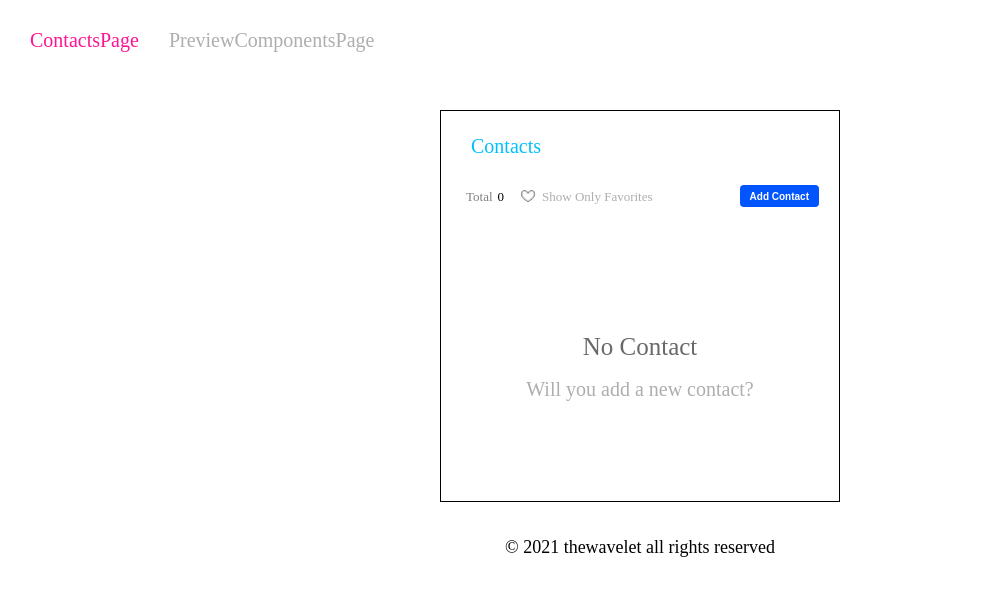
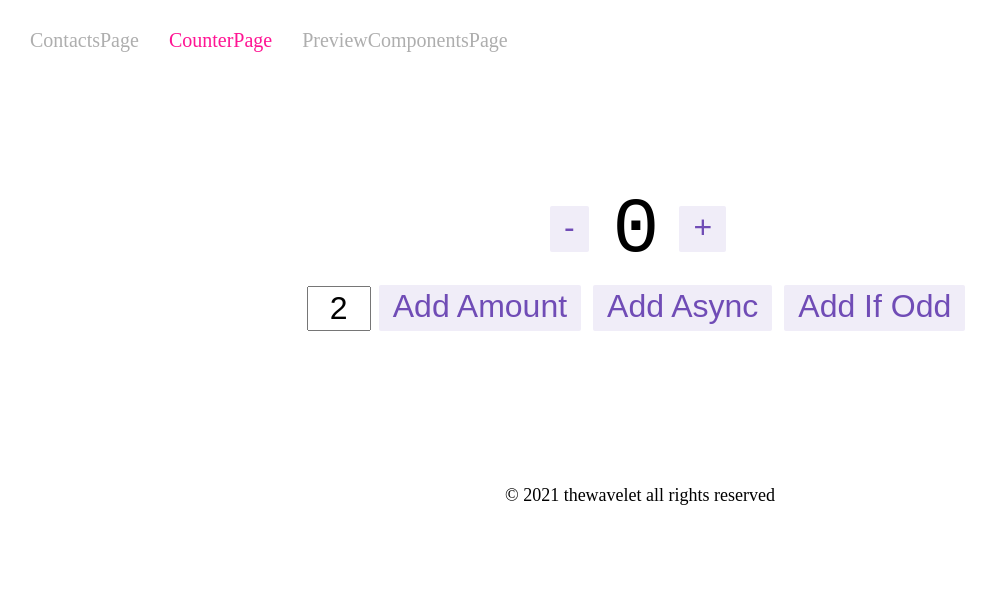
Before and after one commit to dmk3141618/contacts-toolkit, a React (Create React App) app in the folder contacts/: page /CounterPage in a window 1280 px wide. Before the commit this address led to /ContactsPage. Shown: the top 596 px of the page, without its empty margins (0-998 px from the left). Built offline with nearby package versions, Linux system fonts and the light colour scheme.

Commit message:
feat(CounterPage): add sample CounterPage for reference

```diff
--- a/contacts/src/App.tsx
+++ b/contacts/src/App.tsx
@@ -6,6 +6,7 @@ import {theme} from '~/common/theme';
 import Header from '~/common/component/Header';
 import Footer from '~/common/component/Footer';
 import ContactsPage from '~/pages/ContactsPage';
+import CounterPage from '~/pages/CounterPage';
 import PreviewComponentsPage from '~/pages/PreviewComponentsPage';
 
 function App() {
@@ -14,6 +15,7 @@ function App() {
       <Header />
       <Switch>
         <Route path="/ContactsPage" component={ContactsPage} />
+        <Route path="/CounterPage" component={CounterPage} />
         <Route path="/PreviewComponentsPage" component={PreviewComponentsPage} />
         <Redirect to="/ContactsPage" />
       </Switch>
--- a/contacts/src/common/component/Header/index.tsx
+++ b/contacts/src/common/component/Header/index.tsx
@@ -43,6 +43,11 @@ function Header() {
           </HeaderNavItem>
         </HeaderNavLi>
         <HeaderNavLi>
+          <HeaderNavItem exact={true} to="/CounterPage">
+            CounterPage
+          </HeaderNavItem>
+        </HeaderNavLi>
+        <HeaderNavLi>
           <HeaderNavItem exact={true} to="/PreviewComponentsPage">
             PreviewComponentsPage
           </HeaderNavItem>
--- /dev/null
+++ b/contacts/src/common/state/counter.ts
@@ -0,0 +1,78 @@
+import {createAsyncThunk, createSlice, PayloadAction} from '@reduxjs/toolkit';
+import {RootState, AppThunk} from '~/common/store';
+import {fetchCount} from '~/common/state/counterAPI';
+
+export interface CounterState {
+  value: number;
+  status: 'idle' | 'loading' | 'failed';
+}
+
+const initialState: CounterState = {
+  value: 0,
+  status: 'idle',
+};
+
+// The function below is called a thunk and allows us to perform async logic. It
+// can be dispatched like a regular action: `dispatch(incrementAsync(10))`. This
+// will call the thunk with the `dispatch` function as the first argument. Async
+// code can then be executed and other actions can be dispatched. Thunks are
+// typically used to make async requests.
+export const incrementAsync = createAsyncThunk('counter/fetchCount', async (amount: number) => {
+  const response = await fetchCount(amount);
+  // The value we return becomes the `fulfilled` action payload
+  return response.data;
+});
+
+export const counter = createSlice({
+  name: 'counter',
+  initialState,
+  // The `reducers` field lets us define reducers and generate associated actions
+  reducers: {
+    increment: state => {
+      // Redux Toolkit allows us to write "mutating" logic in reducers. It
+      // doesn't actually mutate the state because it uses the Immer library,
+      // which detects changes to a "draft state" and produces a brand new
+      // immutable state based off those changes
+      state.value += 1;
+    },
+    decrement: state => {
+      state.value -= 1;
+    },
+    // Use the PayloadAction type to declare the contents of `action.payload`
+    incrementByAmount: (state, action: PayloadAction<number>) => {
+      state.value += action.payload;
+    },
+  },
+  // The `extraReducers` field lets the slice handle actions defined elsewhere,
+  // including actions generated by createAsyncThunk or in other slices.
+  extraReducers: builder => {
+    builder
+      .addCase(incrementAsync.pending, state => {
+        state.status = 'loading';
+      })
+      .addCase(incrementAsync.fulfilled, (state, action) => {
+        state.status = 'idle';
+        state.value += action.payload;
+      });
+  },
+});
+
+export const {increment, decrement, incrementByAmount} = counter.actions;
+
+// The function below is called a selector and allows us to select a value from
+// the state. Selectors can also be defined inline where they're used instead of
+// in the slice file. For example: `useSelector((state: RootState) => state.counter.value)`
+export const selectCount = (state: RootState) => state.counter.value;
+
+// We can also write thunks by hand, which may contain both sync and async logic.
+// Here's an example of conditionally dispatching actions based on current state.
+export const incrementIfOdd =
+  (amount: number): AppThunk =>
+  (dispatch, getState) => {
+    const currentValue = selectCount(getState());
+    if (currentValue % 2 === 1) {
+      dispatch(incrementByAmount(amount));
+    }
+  };
+
+export default counter.reducer;
--- /dev/null
+++ b/contacts/src/common/state/counterAPI.ts
@@ -0,0 +1,4 @@
+// A mock function to mimic making an async request for data
+export function fetchCount(amount = 1) {
+  return new Promise<{data: number}>(resolve => setTimeout(() => resolve({data: amount}), 500));
+}
--- a/contacts/src/common/store.ts
+++ b/contacts/src/common/store.ts
@@ -12,6 +12,7 @@ import {
   REGISTER,
 } from 'redux-persist';
 import contactsReducer from '~/common/state/contacts';
+import counterReducer from '~/common/state/counter';
 
 const contactsPersistConfig = {
   key: 'contacts',
@@ -20,6 +21,7 @@ const contactsPersistConfig = {
 
 const rootReducer = combineReducers({
   contacts: persistReducer(contactsPersistConfig, contactsReducer),
+  counter: counterReducer,
 });
 
 export const store = configureStore({
--- /dev/null
+++ b/contacts/src/pages/CounterPage/index.tsx
@@ -0,0 +1,145 @@
+import React, {useState} from 'react';
+import {RouteComponentProps} from 'react-router-dom';
+import {useAppSelector, useAppDispatch} from '~/common/store';
+import {
+  decrement,
+  increment,
+  incrementByAmount,
+  incrementAsync,
+  incrementIfOdd,
+  selectCount,
+} from '~/common/state/counter';
+import styled, {css} from 'styled-components';
+
+const PageWrap = styled.div`
+  display: flex;
+  flex-direction: column;
+  justify-content: center;
+  align-items: center;
+  padding: 1rem;
+  min-height: 40rem;
+`;
+
+const Row = styled.div`
+  display: flex;
+  align-items: center;
+  justify-content: center;
+
+  & > button {
+    margin-left: 0.4rem;
+    margin-right: 0.8rem;
+  }
+
+  &:not(:last-child) {
+    margin-bottom: 1.6rem;
+  }
+`;
+
+const ButtonBaseStyle = css`
+  appearance: none;
+  background: none;
+  font-size: 3.2rem;
+  padding-left: 1.2rem;
+  padding-right: 1.2rem;
+  outline: none;
+  border: 2px solid transparent;
+  color: rgb(112, 76, 182);
+  padding-bottom: 0.4rem;
+  cursor: pointer;
+  background: rgba(112, 76, 182, 0.1);
+  border-radius: 0.2rem;
+  transition: all 0.15s;
+
+  &:hover,
+  &:focus {
+    border: 0.2rem solid rgba(112, 76, 182, 0.4);
+  }
+
+  &:active {
+    background-color: rgba(112, 76, 182, 0.2);
+  }
+`;
+
+const Button = styled.button.attrs<{ariaLabel?: string}>(({ariaLabel}) => ({ariaLabel}))<{
+  ariaLabel?: string;
+}>`
+  ${ButtonBaseStyle};
+`;
+
+const AsyncButton = styled.button`
+  ${ButtonBaseStyle};
+
+  position: relative;
+  &:after {
+    content: '';
+    background-color: rgba(112, 76, 182, 0.15);
+    display: block;
+    position: absolute;
+    width: 100%;
+    height: 100%;
+    left: 0;
+    top: 0;
+    opacity: 0;
+    transition: width 1s linear, opacity 0.5s ease 1s;
+  }
+
+  &:active:after {
+    width: 0;
+    opacity: 1;
+    transition: 0s;
+  }
+`;
+
+const ValueSpan = styled.span`
+  font-size: 7.8rem;
+  padding-left: 1.6rem;
+  padding-right: 1.6rem;
+  margin-top: 0.2rem;
+  font-family: 'Courier New', Courier, monospace;
+`;
+
+const IncrementAmountInput = styled.input`
+  font-size: 3.2rem;
+  padding: 0.2rem;
+  width: 6.4rem;
+  text-align: center;
+  margin-right: 0.4rem;
+`;
+
+type Props = RouteComponentProps;
+// interface Props extends RouteComponentProps {}
+function CounterPage({}: Props) {
+  const count = useAppSelector(selectCount);
+  const dispatch = useAppDispatch();
+  const [incrementAmount, setIncrementAmount] = useState('2');
+
+  const incrementValue = Number(incrementAmount) || 0;
+
+  return (
+    <PageWrap>
+      <Row>
+        <Button ariaLabel="Decrement value" onClick={() => dispatch(decrement())}>
+          -
+        </Button>
+        <ValueSpan>{count}</ValueSpan>
+        <Button ariaLabel="Increment value" onClick={() => dispatch(increment())}>
+          +
+        </Button>
+      </Row>
+      <Row>
+        <IncrementAmountInput
+          aria-label="Set increment amount"
+          value={incrementAmount}
+          onChange={e => setIncrementAmount(e.target.value)}
+        />
+        <Button onClick={() => dispatch(incrementByAmount(incrementValue))}>Add Amount</Button>
+        <AsyncButton onClick={() => dispatch(incrementAsync(incrementValue))}>
+          Add Async
+        </AsyncButton>
+        <Button onClick={() => dispatch(incrementIfOdd(incrementValue))}>Add If Odd</Button>
+      </Row>
+    </PageWrap>
+  );
+}
+
+export default React.memo(CounterPage);
```
Also changed, not shown: 1 other file (tests, documents, lock files or other folders).
